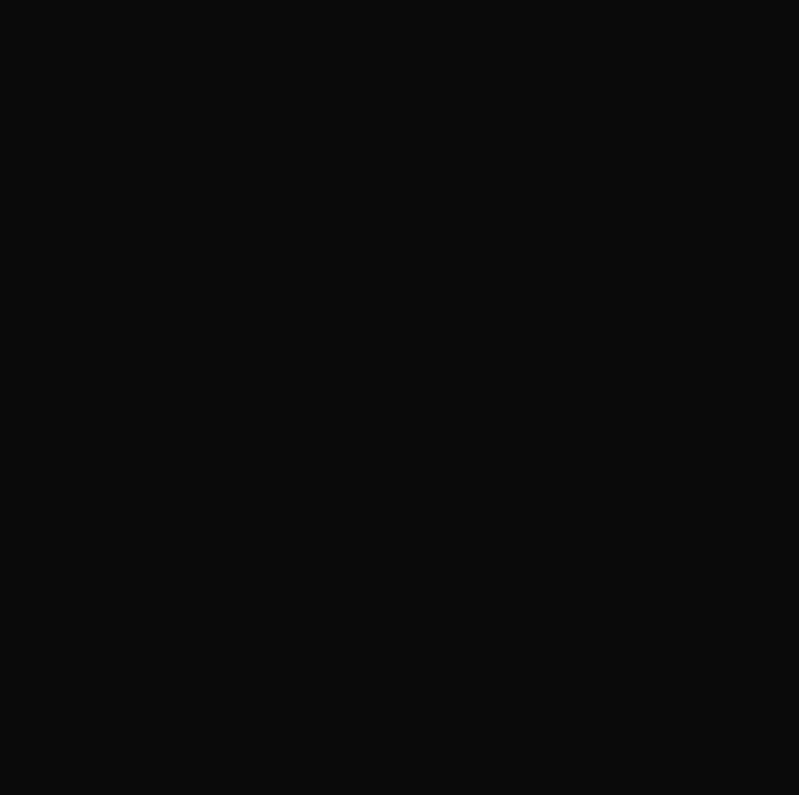
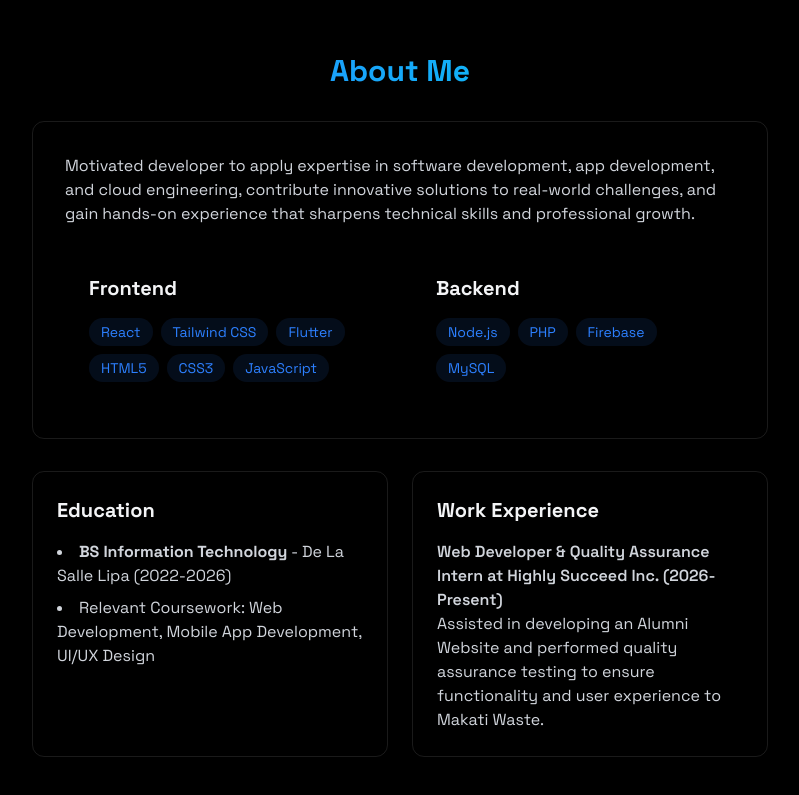
Before and after one commit to shirokuuun/project_portfolio, a React (Vite) app: page / in a window 1280 px wide. Shown: the part 827-1622 px from the top of the page, without its empty margins (240-1039 px from the left). Before the commit the page ends 800 px from the top, so only its background shows below. Built offline with nearby package versions, Linux system fonts and the light colour scheme.

Commit message:
New About page. Features are technical skills, education, and work experience.

```diff
--- a/src/App.jsx
+++ b/src/App.jsx
@@ -4,6 +4,7 @@ import { LoadingScreen } from "./components/LoadingScreen.jsx";
 import { NavBar } from "./components/NavBar.jsx";
 import { MobileMenu } from "./components/MobileMenu.jsx";
 import { HomePage } from "./components/sections/Home.jsx";
+import { About } from "./components/sections/About.jsx";
 
 function App() {
   const [isLoaded, setIsLoaded] = useState(false);
@@ -18,6 +19,7 @@ function App() {
         <NavBar menuOpen={menuOpen} setMenuOpen={setMenuOpen} />
         <MobileMenu menuOpen={menuOpen} setMenuOpen={setMenuOpen} />
         <HomePage />
+        <About />
       </div>
     </>
   );
--- a/src/components/LoadingScreen.jsx
+++ b/src/components/LoadingScreen.jsx
@@ -2,7 +2,7 @@ import { useEffect, useState } from "react";
 
 export const LoadingScreen = ({ onComplete }) => {
   const [text, setText] = useState("");
-  const fullText = "< Hello World! />";
+  const fullText = "<Hello World! />";
 
   useEffect(() => {
     let index = 0;
@@ -28,7 +28,7 @@ export const LoadingScreen = ({ onComplete }) => {
         {text} <span className="animate-blink ml-1">|</span>
       </div>
 
-      <div className="w-[200px] h-[2px] bg-gray-800 rounded relative overflow-hidden">
+      <div className="w-50 h-0.5 bg-gray-800 rounded relative overflow-hidden">
         <div className="w-[40%] h-full bg-blue-500 shadow-[0_0_15px_#3b82f6] animate-loading-bar"></div>
       </div>
     </div>
--- a/src/components/sections/About.jsx
+++ b/src/components/sections/About.jsx
@@ -0,0 +1,96 @@
+export const About = () => {
+  const frontendSkills = [
+    "React",
+    "Tailwind CSS",
+    "Flutter",
+    "HTML5",
+    "CSS3",
+    "JavaScript",
+  ];
+
+  const backendSkills = ["Node.js", "PHP", "Firebase", "MySQL"];
+
+  return (
+    <section
+      id="about"
+      className="min-h-screen flex items-center justify-center py-20"
+    >
+      <div className="max-w-3xl mx-auto px-4">
+        <h2 className="text-3xl font-bold mb-8 bg-linear-to-r from-blue-500 to bg-cyan-400 bg-clip-text text-transparent text-center">
+          About Me
+        </h2>
+        <div className="rounded-xl p-8 border-white/10 border hover:-translate-y-1 transition-all">
+          <p className="text-gray-300 mb-6">
+            Motivated developer to apply expertise in software development, app
+            development, and cloud engineering, contribute innovative solutions
+            to real-world challenges, and gain hands-on experience that sharpens
+            technical skills and professional growth.
+          </p>
+
+          <div className="grid grid-cols-1 md:grid-cols-2 gap-6">
+            <div className="rounded-xl p-6 hover:-translate-y-1 transition-all">
+              <h3 className="text-xl font-bold mb-4"> Frontend</h3>
+              <div className="flex flex-wrap gap-2">
+                {frontendSkills.map((skill, key) => (
+                  <span
+                    key={key}
+                    className="bg-blue-500/10 text-blue-500 py-1 px-3 rounded-full text-sm hover:bg-blue-500/20
+                    hover:shadow-[0_2px_8px_rgba(59,130,246,0.2)] transition"
+                  >
+                    {skill}
+                  </span>
+                ))}
+              </div>
+            </div>
+            <div className="rounded-xl p-6 hover:-translate-y-1 transition-all">
+              <h3 className="text-xl font-bold mb-4"> Backend</h3>
+              <div className="flex flex-wrap gap-2">
+                {backendSkills.map((skill, key) => (
+                  <span
+                    key={key}
+                    className="bg-blue-500/10 text-blue-500 py-1 px-3 rounded-full text-sm hover:bg-blue-500/20
+                    hover:shadow-[0_2px_8px_rgba(59,130,246,0.2)] transition"
+                  >
+                    {skill}
+                  </span>
+                ))}
+              </div>
+            </div>
+          </div>
+        </div>
+
+        <div className="grid grid-cols-1 md:grid-cols-2 gap-6 mt-8">
+          <div className="p-6 rounded-xl border-white/10 border hover:-translate-y-1 transition-all">
+            <h3 className="text-xl font-bold mb-4">Education</h3>
+            <ul className="list-disc list-inside text-gray-300 space-y-2">
+              <li>
+                <strong> BS Information Technology</strong> - De La Salle Lipa
+                (2022-2026)
+              </li>
+              <li>
+                Relevant Coursework: Web Development, Mobile App Development,
+                UI/UX Design
+              </li>
+            </ul>
+          </div>
+          <div className="p-6 rounded-xl border-white/10 border hover:-translate-y-1 transition-all">
+            <h3 className="text-xl font-bold mb-4">Work Experience</h3>
+            <div className="space-y-4 text-gray-300 ">
+              <div>
+                <h4 className="font-semibold">
+                  Web Developer & Quality Assurance Intern at Highly Succeed
+                  Inc. (2026-Present)
+                </h4>
+                <p>
+                  Assisted in developing an Alumni Website and performed quality
+                  assurance testing to ensure functionality and user experience
+                  to Makati Waste.
+                </p>
+              </div>
+            </div>
+          </div>
+        </div>
+      </div>
+    </section>
+  );
+};
```
Also changed, not shown: src/components/sections/Contact.jsx (added), src/components/sections/Projects.jsx (added).
